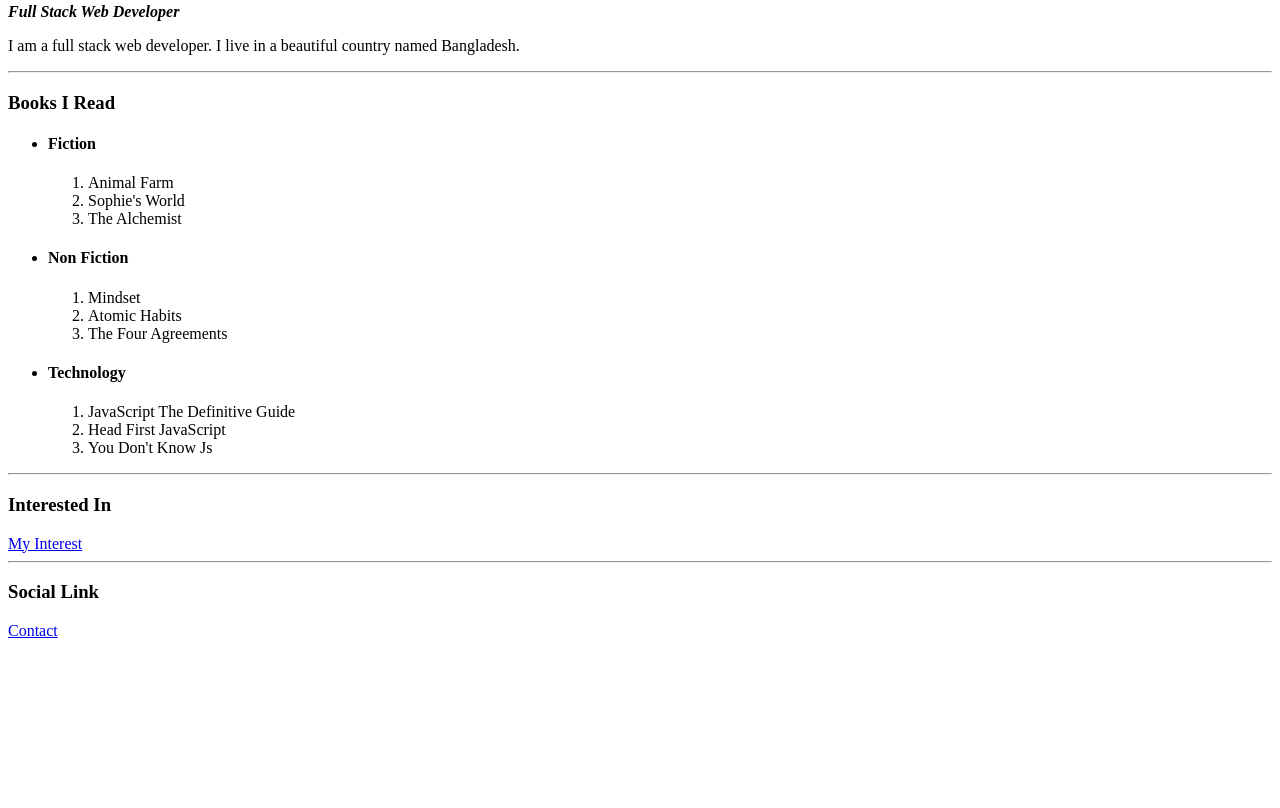
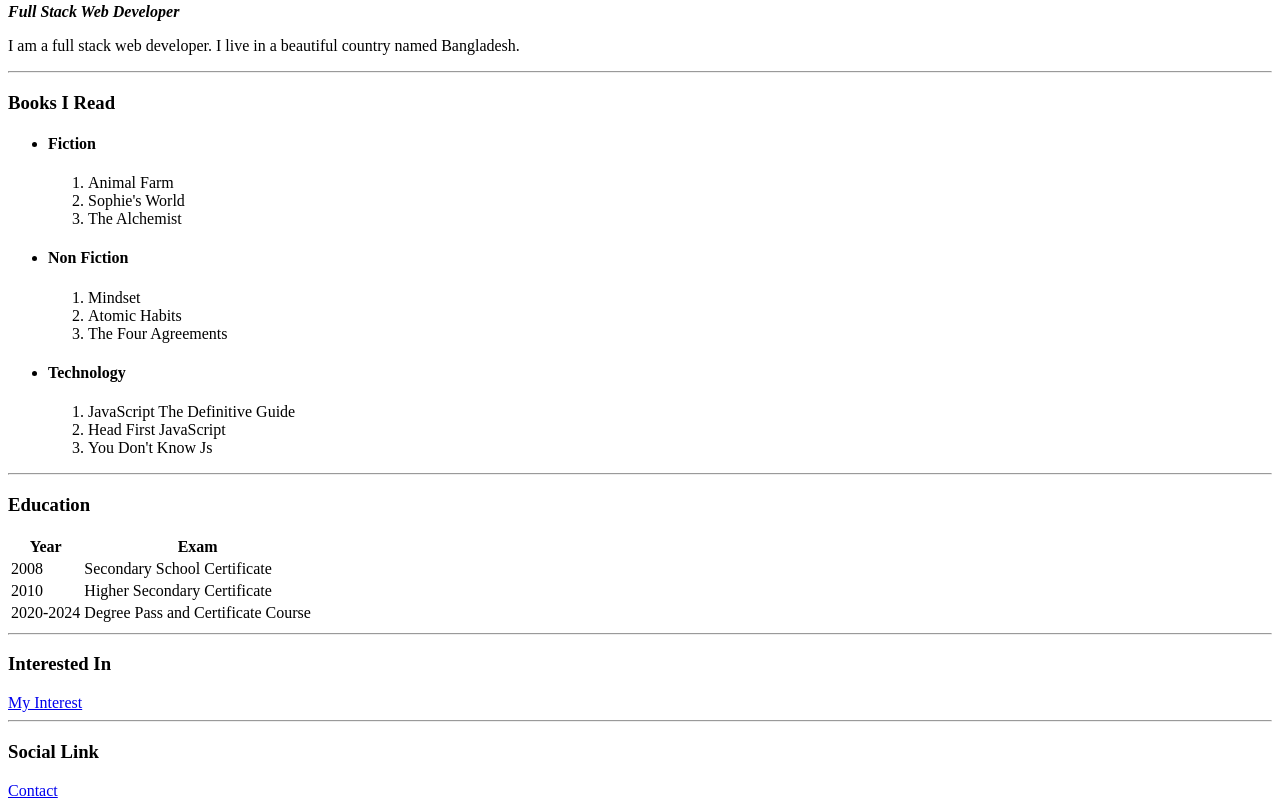
Before and after one commit to RaihanulAkram/raihans_personal_HTML_website, a plain HTML site: page index.html in a window 1280 px wide. Shown: the part 536-1344 px from the top of the page. Before the commit the page ends 1184 px from the top, so only its background shows below. Drawn offline with Linux system fonts and the light colour scheme.

Commit message:
added education data

```diff
--- a/index.html
+++ b/index.html
@@ -42,6 +42,30 @@
         </li>
     </ul>
     <hr>
+    <h3>Education</h3>
+    <table>
+        <thead>
+            <tr>
+                <th>Year</th>
+                <th>Exam</th>
+            </tr>
+        </thead>
+        <tbody>
+            <tr>
+                <td>2008</td>
+                <td>Secondary School Certificate</td>
+            </tr>
+            <tr>
+                <td>2010</td>
+                <td>Higher Secondary Certificate</td>
+            </tr>
+            <tr>
+                <td>2020-2024</td>
+                <td>Degree Pass and Certificate Course</td>
+            </tr>
+        </tbody>
+    </table>
+    <hr>
     <h3>Interested In</h3>
     <a href="./interest.html">My Interest</a>
     <hr>
```
